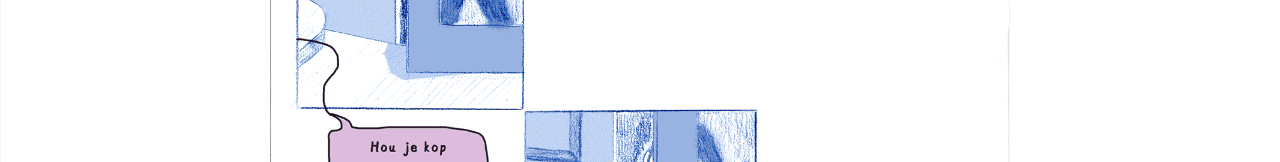
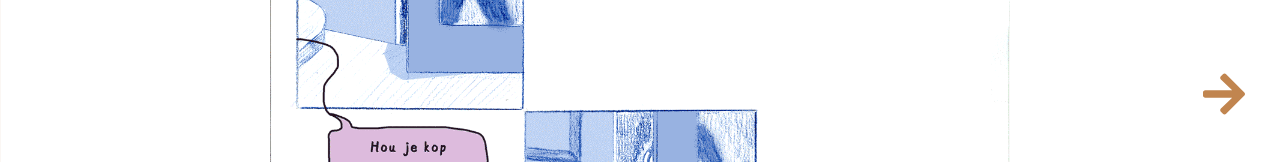
Before and after one commit to kadimara/fam-adema, a Next.js app: page /hersenkraker/hoofdstuk-1 in a window 1280 px wide. Shown: the part 638-800 px from the top of the page. Built offline with nearby package versions, Linux system fonts and the light colour scheme.

Commit message:
fix next page button

```diff
--- a/components/menu/menu.tsx
+++ b/components/menu/menu.tsx
@@ -8,14 +8,14 @@ interface MenuProps {
     open: boolean;
 }
 
-const Scrollable = styled.div`
+const MenuScrollable = styled.div`
     flex-direction: column;
     display: flex;
     overflow: auto;
     padding: 16px 0px;
 `;
 
-const Header = styled.div`
+const MenuHeader = styled.div`
     min-height: 60px;
     display: flex;
     align-items: center;
@@ -25,7 +25,7 @@ const Header = styled.div`
     border-bottom: 4px solid ${(props) => props.theme.colors.secondary};
 `;
 
-const Home = styled(FaHome)`
+const StyledIcon = styled.div`
     font-size: 32px;
     color: ${(props) => props.theme.colors.white};
     margin-right: 16px;
@@ -36,12 +36,14 @@ const Home = styled(FaHome)`
 export const Menu: React.FC<MenuProps> = ({ open, ...props }) => {
     return (
         <StyledMenu open={open}>
-            <Header>
+            <MenuHeader>
                 <Link href={"/"}>
-                    <Home />
+                    <StyledIcon>
+                        <FaHome />
+                    </StyledIcon>
                 </Link>
-            </Header>
-            <Scrollable>{props.children}</Scrollable>
+            </MenuHeader>
+            <MenuScrollable>{props.children}</MenuScrollable>
         </StyledMenu>
     );
 };
--- a/pages/hersenkraker/[id].tsx
+++ b/pages/hersenkraker/[id].tsx
@@ -45,7 +45,7 @@ const ChapterImage = styled.img`
     width: 100%;
 `;
 
-const FaArrowRightStyled = styled(FaArrowRight)`
+const StyledIcon = styled.div`
     color: ${(props) => props.theme.colors.main};
     position: fixed;
     font-size: 48px;
@@ -56,10 +56,11 @@ const FaArrowRightStyled = styled(FaArrowRight)`
 
 export default function chapter({ chapterData, allChaptersData }) {
     const [open, setOpen] = useState(false);
-    const idNumber = parseInt(chapterData.id);
-    const hasNext = idNumber < allChaptersData.length;
-    const nextId = idNumber + 1;
-
+    const currentIndex = allChaptersData.findIndex(
+        (data) => data.id == chapterData.id
+    );
+    const hasNext = currentIndex < allChaptersData.length - 1;
+    const nextIndex = currentIndex + 1;
     return (
         <ThemeProvider theme={ComicTheme}>
             <GlobalStyles />
@@ -91,8 +92,10 @@ export default function chapter({ chapterData, allChaptersData }) {
                 {chapterData.url2 && <ChapterImage src={chapterData.url2} />}
             </ChapterContainer>
             {hasNext && (
-                <Link href={"/stripverhaal/" + nextId}>
-                    <FaArrowRightStyled />
+                <Link href={"/hersenkraker/" + allChaptersData[nextIndex].id}>
+                    <StyledIcon>
+                        <FaArrowRight />
+                    </StyledIcon>
                 </Link>
             )}
         </ThemeProvider>
```
